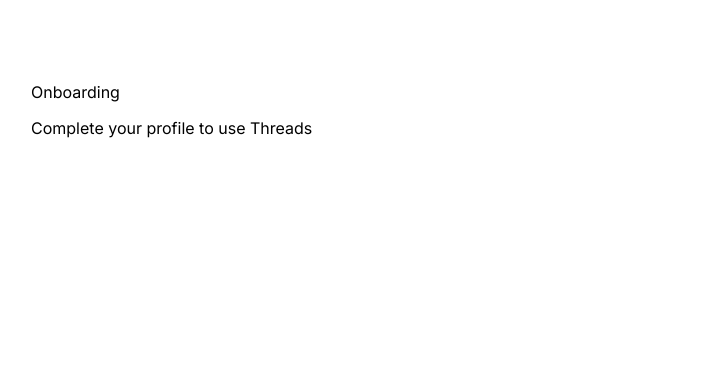
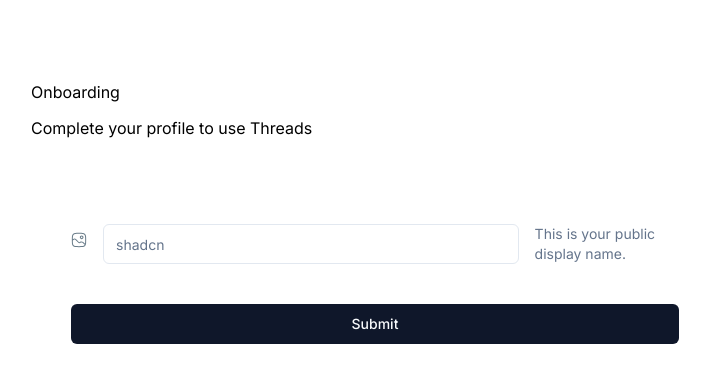
Before and after one commit to picozzimichele/social-app-mongo, a Next.js app: page /onboarding in a window 1280 px wide. Shown: the top 382 px of the page, without its empty margins (265-975 px from the left). Built offline with nearby package versions, Linux system fonts and the light colour scheme; no server answers.

Commit message:
it starts the onboarding form checking

```diff
--- a/components/forms/AccountProfile.tsx
+++ b/components/forms/AccountProfile.tsx
@@ -1,6 +1,14 @@
 "use client";
+
 import React from "react";
-import { Form } from "../ui/form";
+import { useForm } from "react-hook-form";
+import { zodResolver } from "@hookform/resolvers/zod";
+import { UserValidation } from "@/lib/validations/user";
+import { Button } from "@/components/ui/button";
+import { Form, FormControl, FormDescription, FormField, FormItem, FormLabel, FormMessage } from "@/components/ui/form";
+import { Input } from "@/components/ui/input";
+import * as z from "zod";
+import Image from "next/image";
 
 interface Props {
     user: {
@@ -15,5 +23,48 @@
 }
 
 export default function AccountProfile({ user, btnTitle }: Props) {
-    return <Form></Form>;
+    const form = useForm({
+        resolver: zodResolver(UserValidation),
+        defaultValues: {
+            profile_photo: "",
+            name: "",
+            username: "",
+            bio: "",
+        },
+    });
+
+    // 2. Define a submit handler.
+    function onSubmit(values: z.infer<typeof UserValidation>) {
+        // Do something with the form values.
+        // ✅ This will be type-safe and validated.
+        console.log(values);
+    }
+
+    return (
+        <Form {...form}>
+            <form onSubmit={form.handleSubmit(onSubmit)} className="flex flex-col justify-start gap-10">
+                <FormField
+                    control={form.control}
+                    name="profile_photo"
+                    render={({ field }) => (
+                        <FormItem className="flex items-center gap-4">
+                            <FormLabel className="account-form_image-label">
+                                {field.value ? (
+                                    <Image src={field.value} alt="profile photo" width={96} height={96} priority className="rounded-full object-contain" />
+                                ) : (
+                                    <Image src="/assets/profile.svg" alt="profile photo" width={24} height={24} className="object-contain" />
+                                )}
+                            </FormLabel>
+                            <FormControl>
+                                <Input placeholder="shadcn" {...field} />
+                            </FormControl>
+                            <FormDescription>This is your public display name.</FormDescription>
+                            <FormMessage />
+                        </FormItem>
+                    )}
+                />
+                <Button type="submit">Submit</Button>
+            </form>
+        </Form>
+    );
 }
--- /dev/null
+++ b/components/ui/input.tsx
@@ -0,0 +1,25 @@
+import * as React from "react"
+
+import { cn } from "@/lib/utils"
+
+export interface InputProps
+  extends React.InputHTMLAttributes<HTMLInputElement> {}
+
+const Input = React.forwardRef<HTMLInputElement, InputProps>(
+  ({ className, type, ...props }, ref) => {
+    return (
+      <input
+        type={type}
+        className={cn(
+          "flex h-10 w-full rounded-md border border-slate-200 border-slate-200 bg-white px-3 py-2 text-sm ring-offset-white file:border-0 file:bg-transparent file:text-sm file:font-medium placeholder:text-slate-500 focus-visible:outline-none focus-visible:ring-2 focus-visible:ring-slate-950 focus-visible:ring-offset-2 disabled:cursor-not-allowed disabled:opacity-50 dark:border-slate-800 dark:border-slate-800 dark:bg-slate-950 dark:ring-offset-slate-950 dark:placeholder:text-slate-400 dark:focus-visible:ring-slate-300",
+          className
+        )}
+        ref={ref}
+        {...props}
+      />
+    )
+  }
+)
+Input.displayName = "Input"
+
+export { Input }
--- /dev/null
+++ b/lib/validations/user.ts
@@ -0,0 +1,8 @@
+import * as z from "zod";
+
+export const UserValidation = z.object({
+    profile_photo: z.string().url().nonempty(),
+    name: z.string().min(3, { message: "name must be at least 3 characters" }).max(30),
+    username: z.string().min(3, { message: "username must be at least 3 characters" }).max(30),
+    bio: z.string().min(3).max(1000),
+});
```
